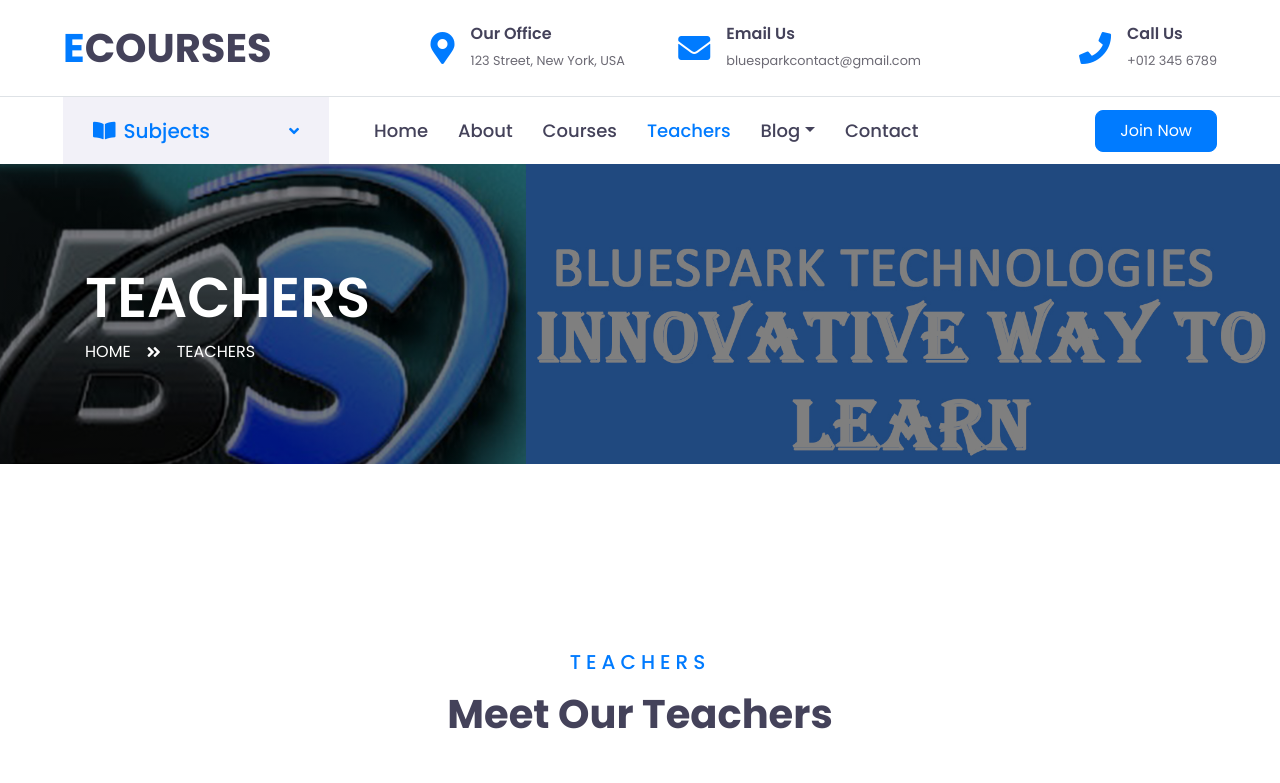
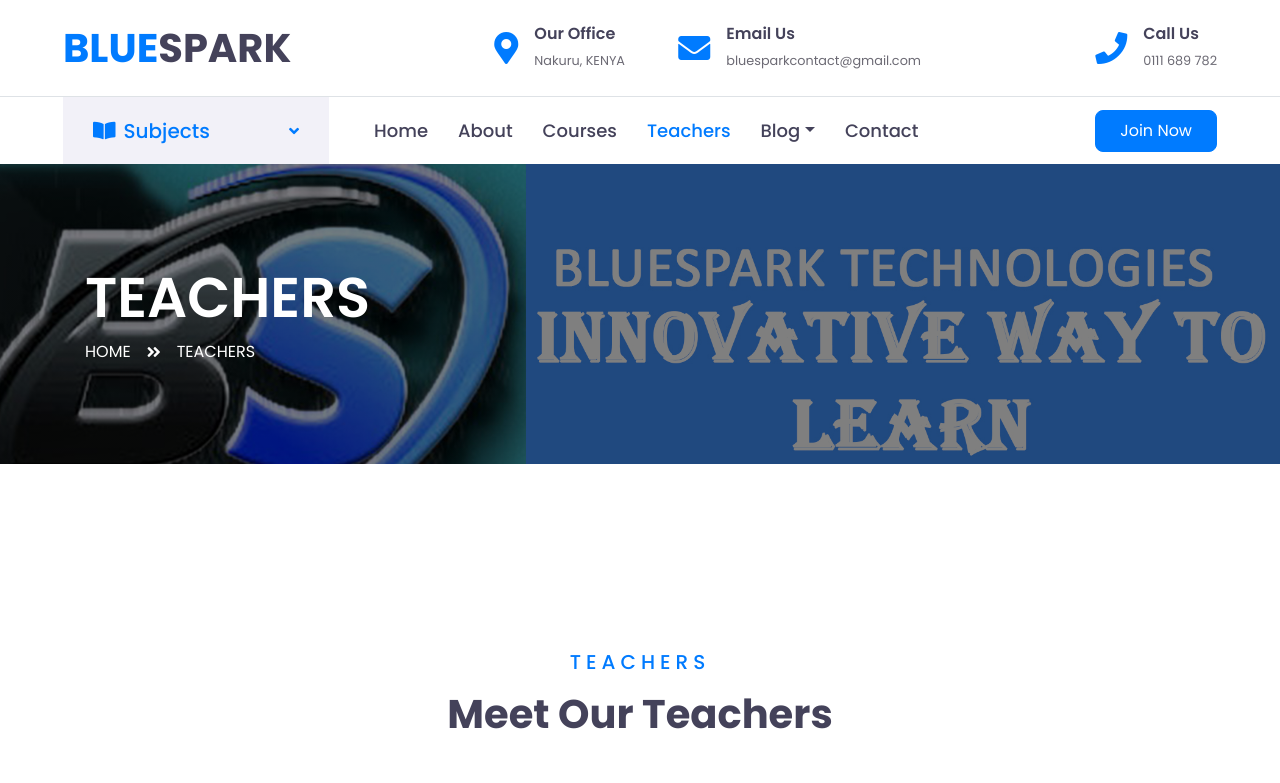
Before and after one commit to lagatMathew/BlueSpark-Technologies, a plain HTML site: page teacher.html in a window 1280 px wide. Shown: the top 783 px of the page. Drawn offline with nearby package versions, Linux system fonts and the light colour scheme.

Commit message:
Update teacher.html

```diff
--- a/teacher.html
+++ b/teacher.html
@@ -3,7 +3,7 @@
 
 <head>
     <meta charset="utf-8">
-    <title>ECOURSES - Online Courses HTML Template</title>
+    <title>BlueSpark Technologies</title>
     <meta content="width=device-width, initial-scale=1.0" name="viewport">
     <meta content="Free HTML Templates" name="keywords">
     <meta content="Free HTML Templates" name="description">
@@ -31,7 +31,7 @@
         <div class="row align-items-center py-4 px-xl-5">
             <div class="col-lg-3">
                 <a href="" class="text-decoration-none">
-                    <h1 class="m-0"><span class="text-primary">E</span>COURSES</h1>
+                    <h1 class="m-0"><span class="text-primary">BLUE</span>SPARK</h1>
                 </a>
             </div>
             <div class="col-lg-3 text-right">
@@ -39,7 +39,7 @@
                     <i class="fa fa-2x fa-map-marker-alt text-primary mr-3"></i>
                     <div class="text-left">
                         <h6 class="font-weight-semi-bold mb-1">Our Office</h6>
-                        <small>123 Street, New York, USA</small>
+                        <small>Nakuru, KENYA</small>
                     </div>
                 </div>
             </div>
@@ -57,7 +57,7 @@
                     <i class="fa fa-2x fa-phone text-primary mr-3"></i>
                     <div class="text-left">
                         <h6 class="font-weight-semi-bold mb-1">Call Us</h6>
-                        <small>+012 345 6789</small>
+                        <small>0111 689 782</small>
                     </div>
                 </div>
             </div>
```
